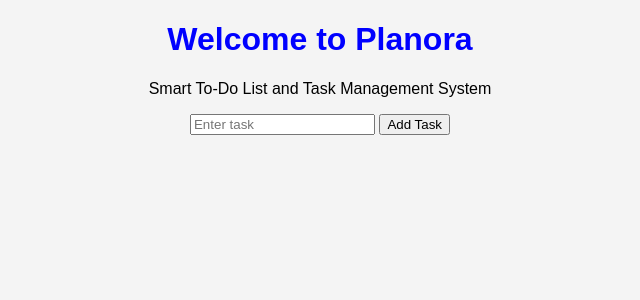
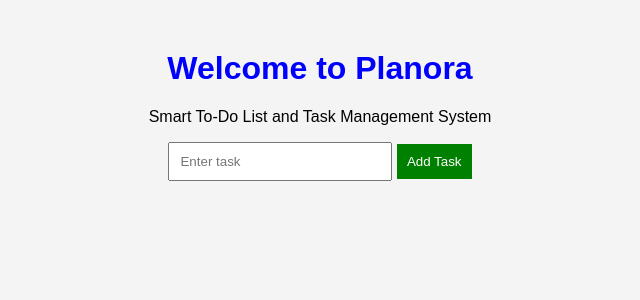
Before and after one commit to Nandhini-2008/Planora-, a Flask app: page / in a window 1280 px wide. Shown: the top 300 px of the page, without its empty margins (320-960 px from the left). Run offline with Flask 3, Linux system fonts and the light colour scheme.

Commit message:
Update style.css

```diff
--- a/templates/static/style.css
+++ b/templates/static/style.css
@@ -1,9 +1,23 @@
-body{
-    font-family: Arial;
+body {
+    font-family: Arial, sans-serif;
     background-color: #f4f4f4;
     text-align: center;
+    margin-top: 50px;
 }
 
-h1{
+h1 {
     color: blue;
 }
+
+input {
+    padding: 10px;
+    width: 200px;
+}
+
+button {
+    padding: 10px;
+    background-color: green;
+    color: white;
+    border: none;
+    cursor: pointer;
+}
```
